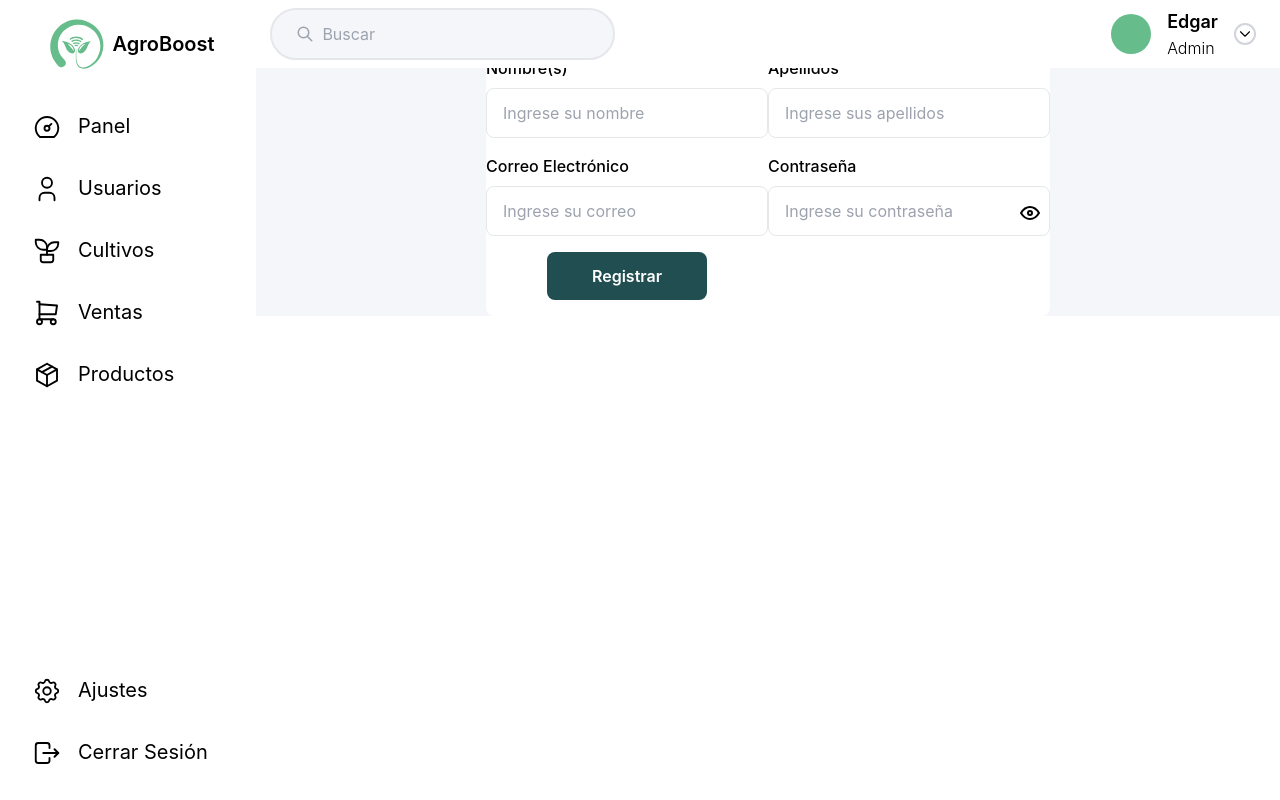
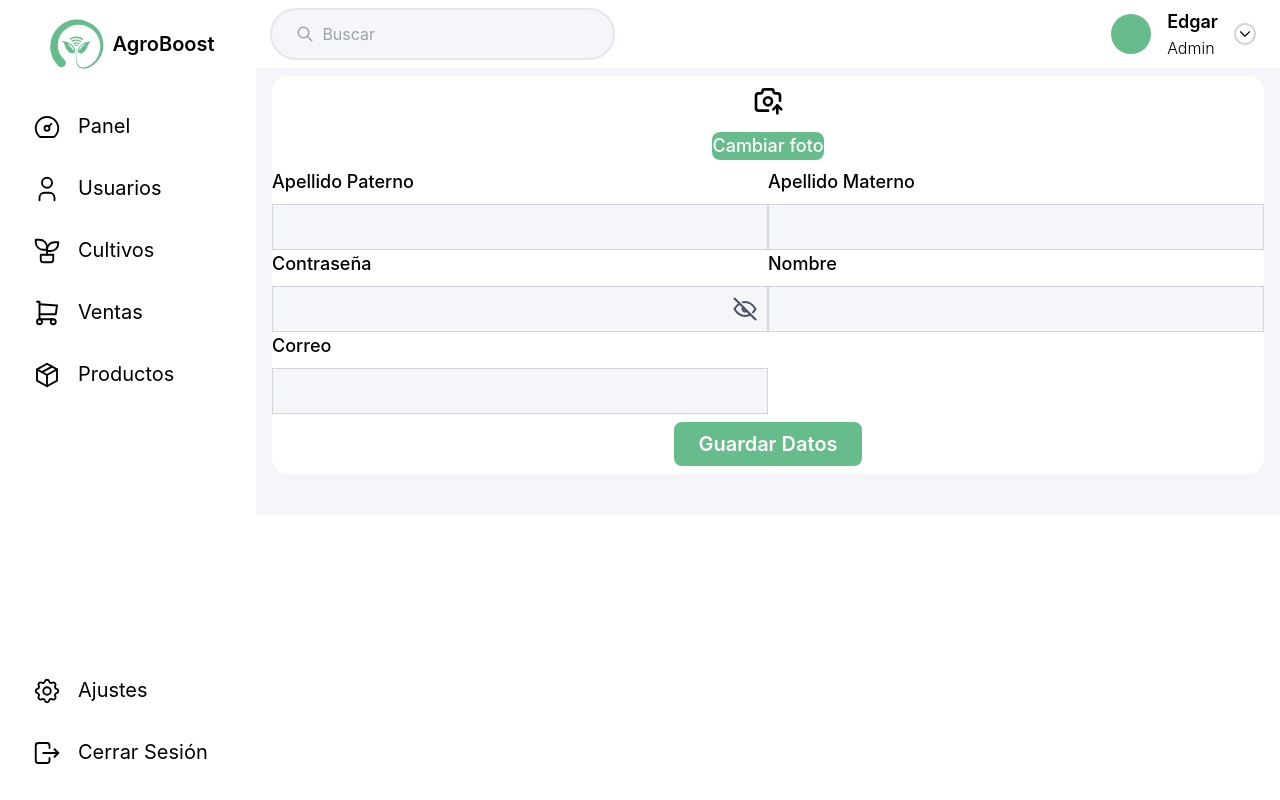
Before and after one commit to ManuelGL10/agroboost, a React (Create React App) app: page /dashboardregistro in a window 1280 px wide. Built offline with nearby package versions, Linux system fonts and the light colour scheme; a web font is replaced by a local one.

Commit message:
add ajustes en registro

```diff
--- a/src/components/RegistroForm.js
+++ b/src/components/RegistroForm.js
@@ -6,7 +6,8 @@ import { IconEye, IconEyeOff } from '@tabler/icons-react';
 
 const RegistroForm = () => {
   const [name, setName] = useState('');
-  const [lastName, setLastName] = useState('');
+  const [apellidopaterno, setapellidopaterno] = useState('');
+  const [apellidomaterno, setapellidomaterno] = useState('');
   const [email, setEmail] = useState('');
   const [password, setPassword] = useState('');
   const [showPassword, setShowPassword] = useState(false);
@@ -16,7 +17,8 @@ const RegistroForm = () => {
   const handleSubmit = (e) => {
     e.preventDefault();
     console.log('Nombre:', name);
-    console.log('Apellidos:', lastName);
+    console.log('Apellidopaterno:', apellidopaterno);
+    console.log('Apellidomaterno:', apellidomaterno);
     console.log('Correo:', email);
     console.log('Contraseña:', password);
     console.log('¿Términos aceptados?:', termsAccepted);
@@ -47,12 +49,24 @@ const RegistroForm = () => {
           />
         </div>
         <div className="mb-3">
-          <label htmlFor="lastName" className="block font-medium text-base text-custom-00000 mb-2 text-left">Apellidos</label>
+          <label htmlFor="lastName" className="block font-medium text-base text-custom-00000 mb-2 text-left">Apellido Paterno</label>
           <input
             type="text"
-            id="lastName"
-            value={lastName}
-            onChange={(e) => setLastName(e.target.value)}
+            id="apellidomaterno"
+            value={apellidopaterno}
+            onChange={(e) => setapellidopaterno(e.target.value)}
+            className="w-full px-4 py-3 border rounded-lg focus:outline-none focus:border-blue-500"
+            placeholder="Ingrese sus apellidos"
+            required
+          />
+        </div>
+        <div className="mb-3">
+          <label htmlFor="lastName" className="block font-medium text-base text-custom-00000 mb-2 text-left">Apellido Materno</label>
+          <input
+            type="text"
+            id="apellidomaterno"
+            value={apellidomaterno}
+            onChange={(e) => setapellidomaterno(e.target.value)}
             className="w-full px-4 py-3 border rounded-lg focus:outline-none focus:border-blue-500"
             placeholder="Ingrese sus apellidos"
             required
--- a/src/components/dashboard/MainRegistro.js
+++ b/src/components/dashboard/MainRegistro.js
@@ -1,96 +1,65 @@
-import React, { useState } from 'react';
-import { IconEye, IconEyeOff } from '@tabler/icons-react';
+import React, { useState } from 'react'
+import { IconCameraUp, IconEye, IconEyeOff } from '@tabler/icons-react'
 
-const MainRegistro = () => {
-  const [name, setName] = useState('');
-  const [lastName, setLastName] = useState('');
-  const [email, setEmail] = useState('');
-  const [password, setPassword] = useState('');
-  const [showPassword, setShowPassword] = useState(false);
+const MainProfile = () => {
+    const [isOpen, setIsOpen] = useState(false)
 
-  const handleSubmit = (e) => {
-    e.preventDefault();
-    console.log('Nombre:', name);
-    console.log('Apellidos:', lastName);
-    console.log('Correo:', email);
-    console.log('Contraseña:', password);
-    // Lógica para registrar al administrador
-  };
-
-  const handleTogglePasswordVisibility = () => {
-    setShowPassword(!showPassword);
-  };
+    const handleOpen = () => {
+        setIsOpen(!isOpen)
+    }
 
   return (
-    <div className="bg-background min-h-screen flex justify-center items-center">
-      <div className="w-[60%] p-8 bg-white rounded-lg auto ml-[20%]">
-        <h2 className="block font-medium md:text-4xl sm:text-3xl text-2xl text-custom-204E51 mb-4 mt-50 text-center">Registro de Usuarios</h2>
-        <form onSubmit={handleSubmit} className="grid grid-cols-2 gap-4">
-          <div className="col-span-1 mb-4">
-            <label htmlFor="name" className="block font-medium text-base text-custom-00000 mb-2 mt-7 text-left">Nombre(s)</label>
-            <input
-              type="text"
-              id="name"
-              value={name}
-              onChange={(e) => setName(e.target.value)}
-              className="w-full px-4 py-3 border rounded-lg focus:outline-none focus:border-blue-500"
-              placeholder="Ingrese su nombre"
-              required
-            />
+    <div className='bg-background ml-[20%] p-4'>
+        <h1 className='text-3xl font-semibold mt-20'>Registro de Usuario</h1>
+        <div className='py-6'>
+            <div className='w-full bg-white rounded-2xl py-4 px-8'>
+                <div className='w-full flex flex-col items-center justify-center py-2'>
+                    <div className='bg-gray-300 rounded-full p-10'>
+                        <IconCameraUp size={32}/>
                     </div>
-          <div className="col-span-1 mb-4">
-            <label htmlFor="lastName" className="block font-medium text-base text-custom-00000 mb-2 mt-7 text-left">Apellidos</label>
-            <input
-              type="text"
-              id="lastName"
-              value={lastName}
-              onChange={(e) => setLastName(e.target.value)}
-              className="w-full px-4 py-3 border rounded-lg focus:outline-none focus:border-blue-500"
-              placeholder="Ingrese sus apellidos"
-              required
-            />
-          </div>
-          <div className="col-span-1 mb-4">
-            <label htmlFor="email" className="block font-medium text-base text-custom-00000 mb-2 mt-7 text-left">Correo Electrónico</label>
-            <input
-              type="email"
-              id="email"
-              value={email}
-              onChange={(e) => setEmail(e.target.value)}
-              className="w-full px-4 py-3 border rounded-lg focus:outline-none focus:border-blue-500"
-              placeholder="Ingrese su correo"
-              required
-            />
-          </div>
-          <div className="col-span-1 mb-4 mt-7 relative">
-            <label htmlFor="password" className="block font-medium text-base text-custom-00000 mb-2 text-left">Contraseña</label>
-            <input
-              type={showPassword ? "text" : "password"}
-              id="password"
-              value={password}
-              onChange={(e) => setPassword(e.target.value)}
-              className="w-full px-4 py-3 border rounded-lg focus:outline-none focus:border-blue-500"
-              placeholder="Ingrese su contraseña"
-              required
-            />
-            <button
-              type="button"
-              onClick={handleTogglePasswordVisibility}
-              className="absolute inset-y-0 right-2 flex items-center bg-transparent focus:outline-none"
-              style={{ top: 'calc(50% + -5px)' }}
-            >
-              {showPassword ? <IconEyeOff size={24} /> : <IconEye size={24} />}
+                    <button className='mt-4 text-lg font-medium py-1 px-3 rounded-lg bg-custom-color_logo text-white hover:bg-[#2F9B5D]'>
+                        Cambiar foto
                     </button>
                 </div>
-          <div className="col-span-2 mb-4 mt-7 flex justify-center">
-              <button type="submit" className="w-40 bg-custom-204E51 text-white font-semibold px-4 py-3 rounded-lg hover:bg-custom-306C73 focus:outline-none focus:bg-custom-306C73 focus:ring-2 focus:ring-custom-204E51">
-              Registrar
+                <form className='flex flex-col'>
+                    <div className='grid grid-cols-2 gap-x-8 gap-y-4 my-6 text-lg font-medium text-gray-600'>
+                        <div className='flex flex-col order-1'>
+                            <span>Nombre</span>
+                            <input type='text' className='border border-gray-300 bg-background p-2 rounded-md text-black mt-2'/>
+                        </div>
+                        <div className='flex flex-col order-3'>
+                            <span>Apellido Paterno</span>
+                            <input type='text' className='border border-gray-300 bg-background p-2 rounded-md text-black mt-2'/>
+                        </div>
+                        <div className='flex flex-col order-5'>
+                            <span>Apellido Materno</span>
+                            <input type='text' className='border border-gray-300 bg-background p-2 rounded-md text-black mt-2'/>
+                        </div>
+                        <div className='flex flex-col order-2'>
+                            <span>Correo</span>
+                            <input type='email' className='border border-gray-300 bg-background p-2 rounded-md text-black mt-2'/>
+                        </div>
+                        <div className='flex flex-col order-4'>
+                            <span>Contraseña</span>
+                            <div className='border border-gray-300 bg-background p-2 rounded-md text-black mt-2 flex items-center'>
+                                <input type='password' className='bg-background w-full focus:outline-none'/>
+                                <button type='button' onClick={handleOpen}>
+                                    {isOpen ? <IconEye size={28} stroke={1.8} color='#4b5563'/> : <IconEyeOff size={28} stroke={1.8} color='#4b5563'/>}
                                 </button>
                             </div>
+                        </div>
+                    </div>
+                    <div className='justify-center flex py-2'>
+                        <button className='text-xl font-semibold py-2 px-6 rounded-lg bg-custom-color_logo text-white hover:bg-[#2F9B5D]'>
+                            Guardar Datos
+                        </button>
+                    </div>
+
                 </form>
             </div>
         </div>
-  );
-};
+    </div>
+  )
+}
 
-export default MainRegistro;
+export default MainProfile
```
Lines whose indentation alone changed are shown as unchanged.
